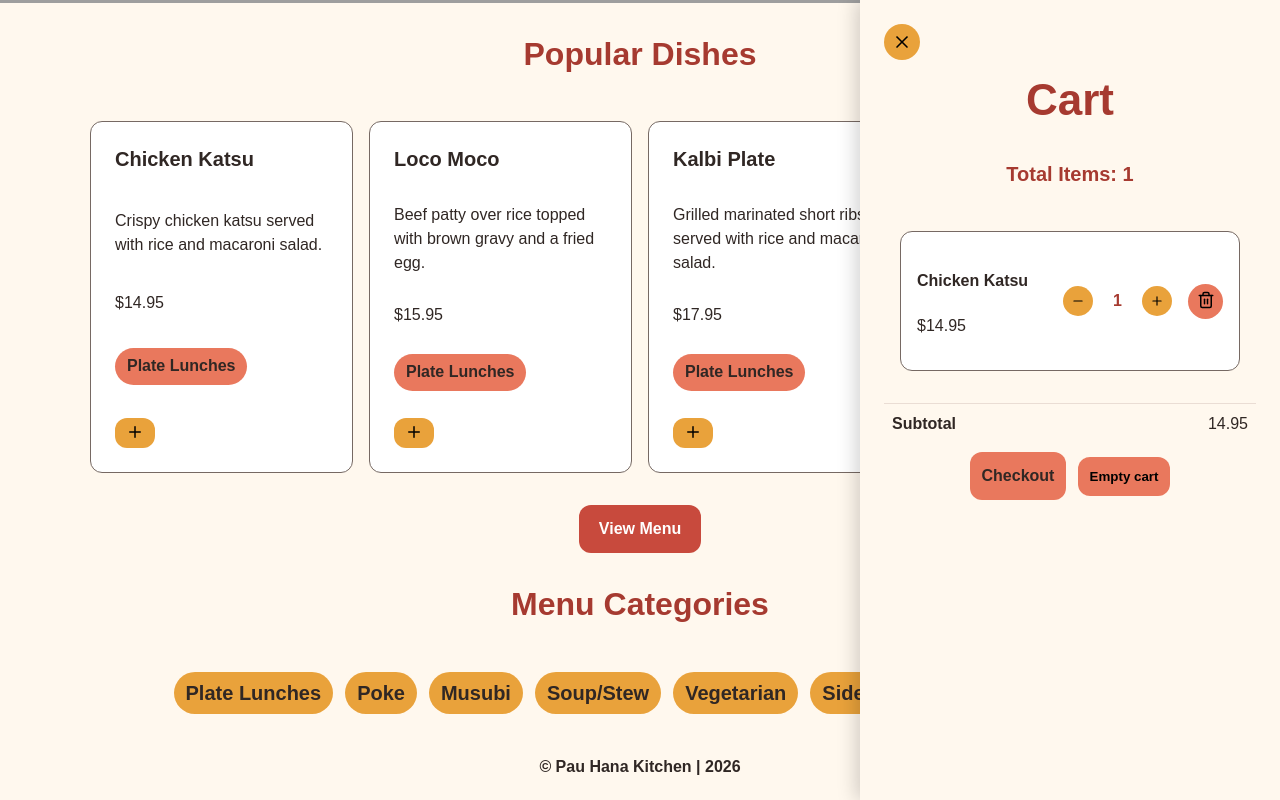
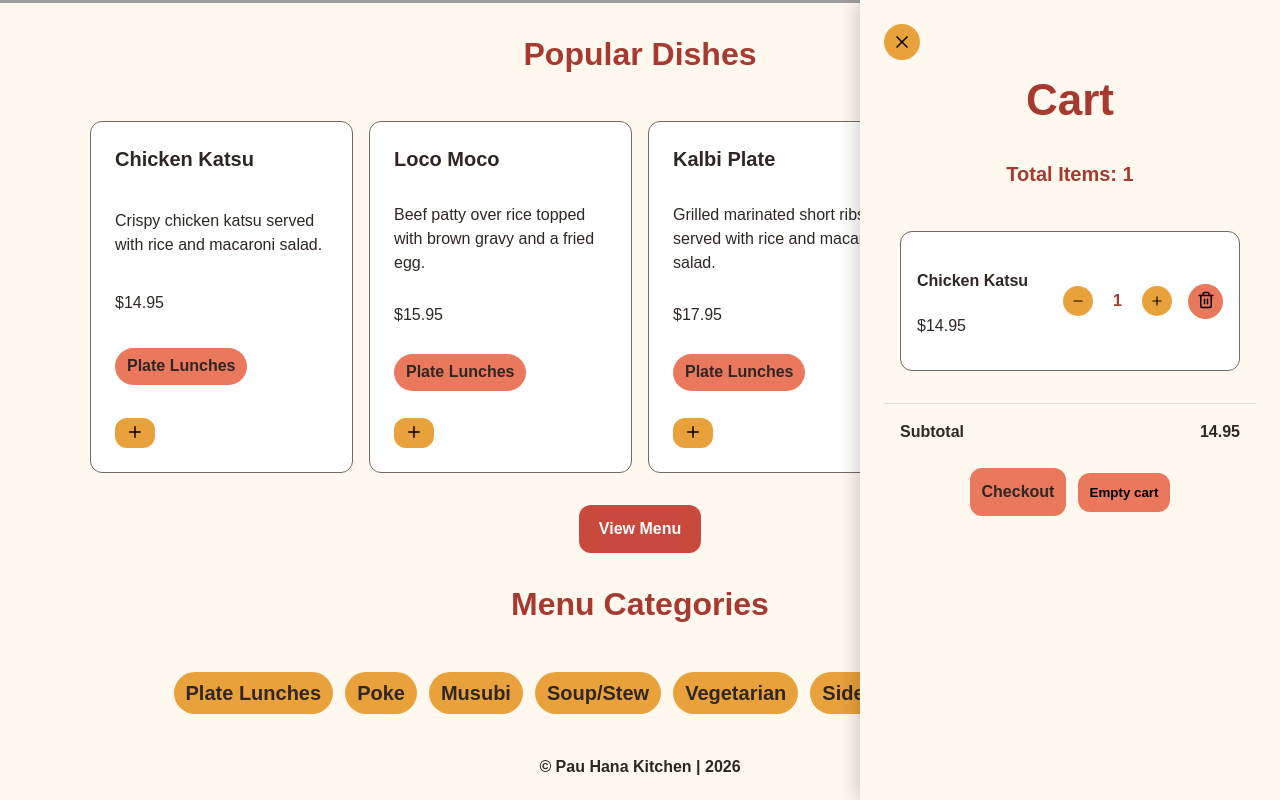
Before and after one commit to jjackson112/pau-hana-kitchen, a React (Vite) app in the folder frontend/: page / in a window 1280 px wide. Both pictures are taken after a click on the button 135 px from the left and 992 px from the top of the page. Shown: the part 559-1359 px from the top of the page. Built offline with nearby package versions, Linux system fonts and the light colour scheme; grey boxes are pictures that could not be loaded.

Commit message:
finishing cart touches

```diff
--- a/frontend/src/App.css
+++ b/frontend/src/App.css
@@ -270,7 +270,7 @@ a {
   display: flex;
   justify-content: space-between;
   align-items: center;
-  padding: .5rem;
+  padding: 1rem;
   width: 100%;
   border-top: 1px solid var(--pauhana-border);
 }
--- a/frontend/src/components/CartSidebar.jsx
+++ b/frontend/src/components/CartSidebar.jsx
@@ -56,7 +56,7 @@ function Cart() {
 
             <div className="cart-subtotal">
                 <h4>Subtotal</h4>
-                <p>{subtotal.toFixed(2)}</p>
+                <h4>{subtotal.toFixed(2)}</h4>
             </div>
 
             <div className="other-cart-details">
--- a/frontend/src/data/menu.js
+++ b/frontend/src/data/menu.js
@@ -246,7 +246,7 @@ const menuItems = [
         id: 30,
         name: "Grilled Pineapple",
         description: "Fresh, caramelized pineapple sprinkled with brown sugar.",
-        price: 4.50,
+        price: 4.59,
         category: "Sides",
         popular: true
     },
```
